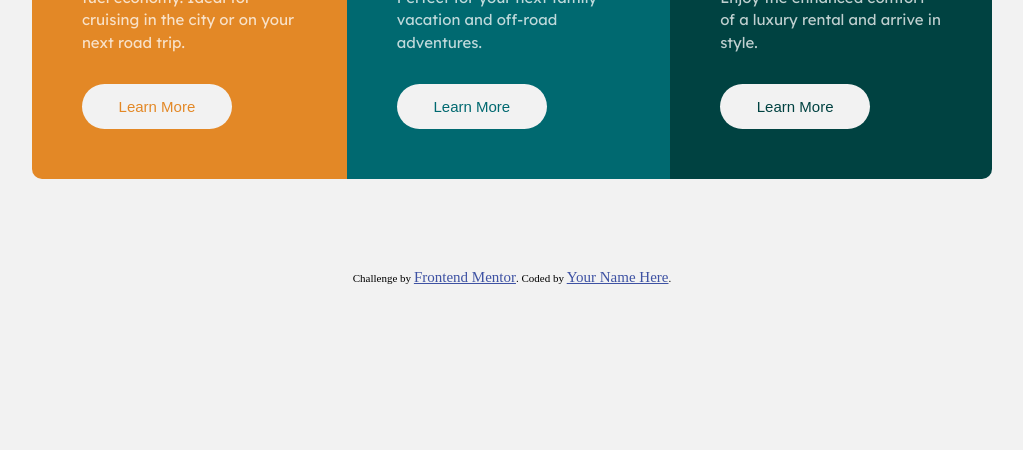
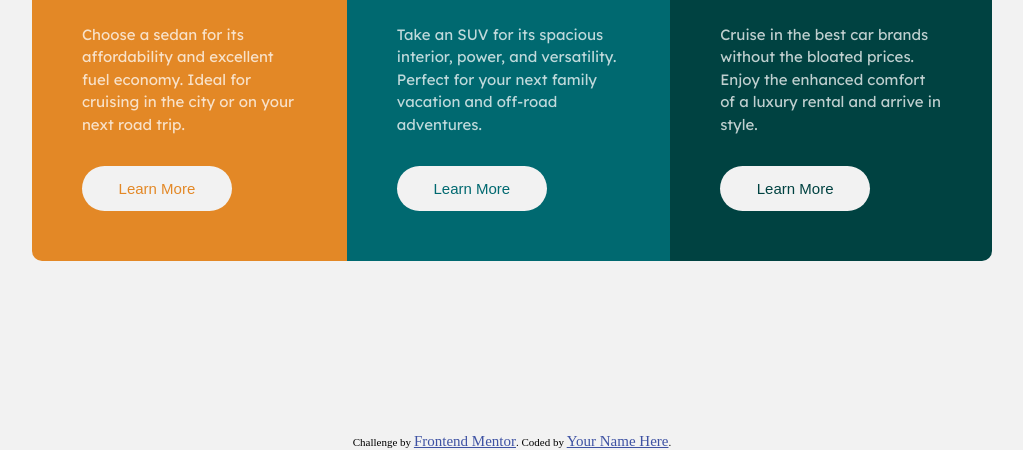
Before and after one commit to jhaynes322/3-column-preview-card, a plain HTML site: page index.html in a window 1280 px wide. Shown: the part 367-817 px from the top of the page, without its empty margins (128-1151 px from the left). Drawn offline with Linux system fonts and the light colour scheme.

Commit message:
Added another media query for responsiveness.
Made vertical column a bit narrower for some smaller screens.

```diff
--- a/styles.css
+++ b/styles.css
@@ -19,6 +19,7 @@
 body {
     background-color: var(--bg-text);
     width: 100%;
+    height: 100%;
 }
 
 #bg-container {
@@ -31,6 +32,8 @@ body {
 .main-container {
     display: flex;
     flex-direction: column;
+    justify-content: center;
+    align-items: center;
     max-width: 90vw;
     padding-top: 90px;
     padding-bottom: 90px;
@@ -109,6 +112,12 @@ button {
     background-color: var(--very-dark-cyan);
 }
 
+@media only screen and (min-width: 600px) {
+    .main-container {
+        max-width: 60vw;
+    }
+}
+
 
 @media only screen and (min-width: 900px) {
 
@@ -116,7 +125,7 @@ button {
         display: flex;
         flex-direction: row;
         max-width: 75vw;
-        height: auto;
+        height: 100vh;
         justify-content: center;
         align-items: center;
     }
```
